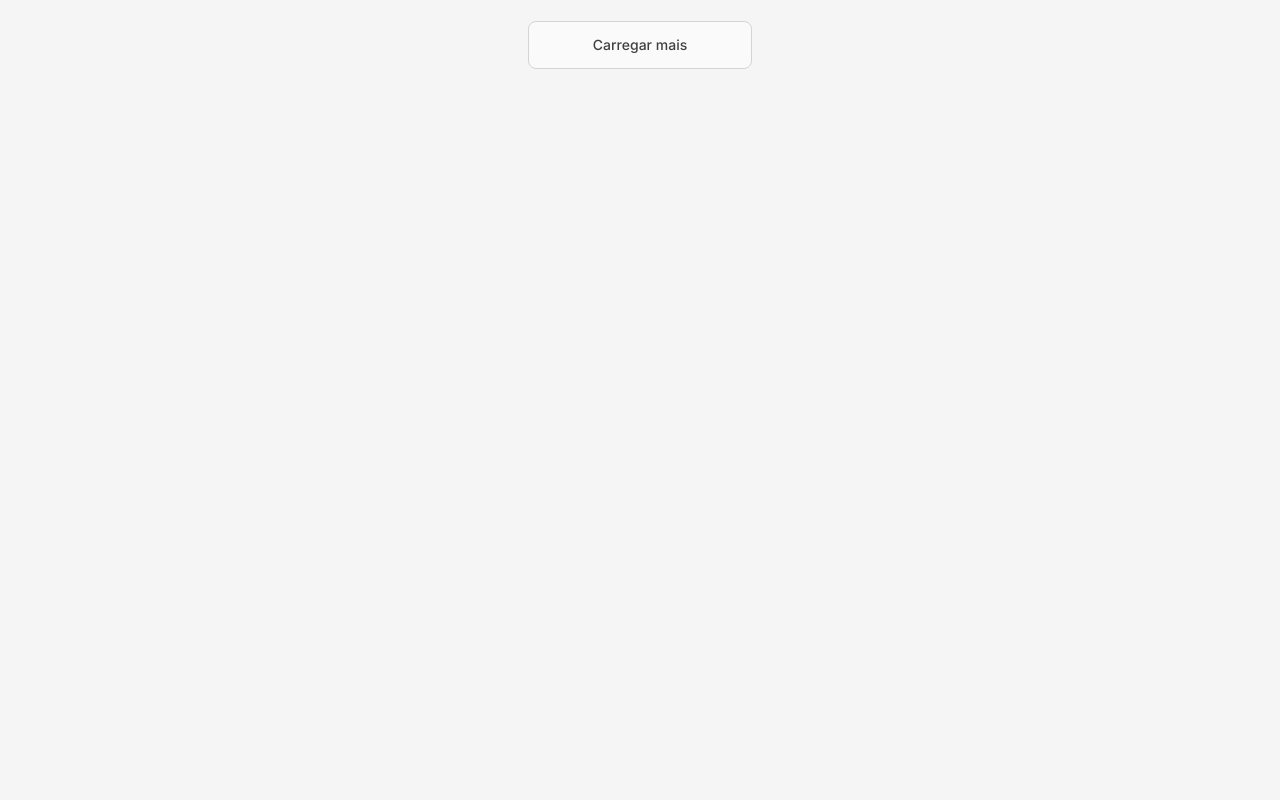
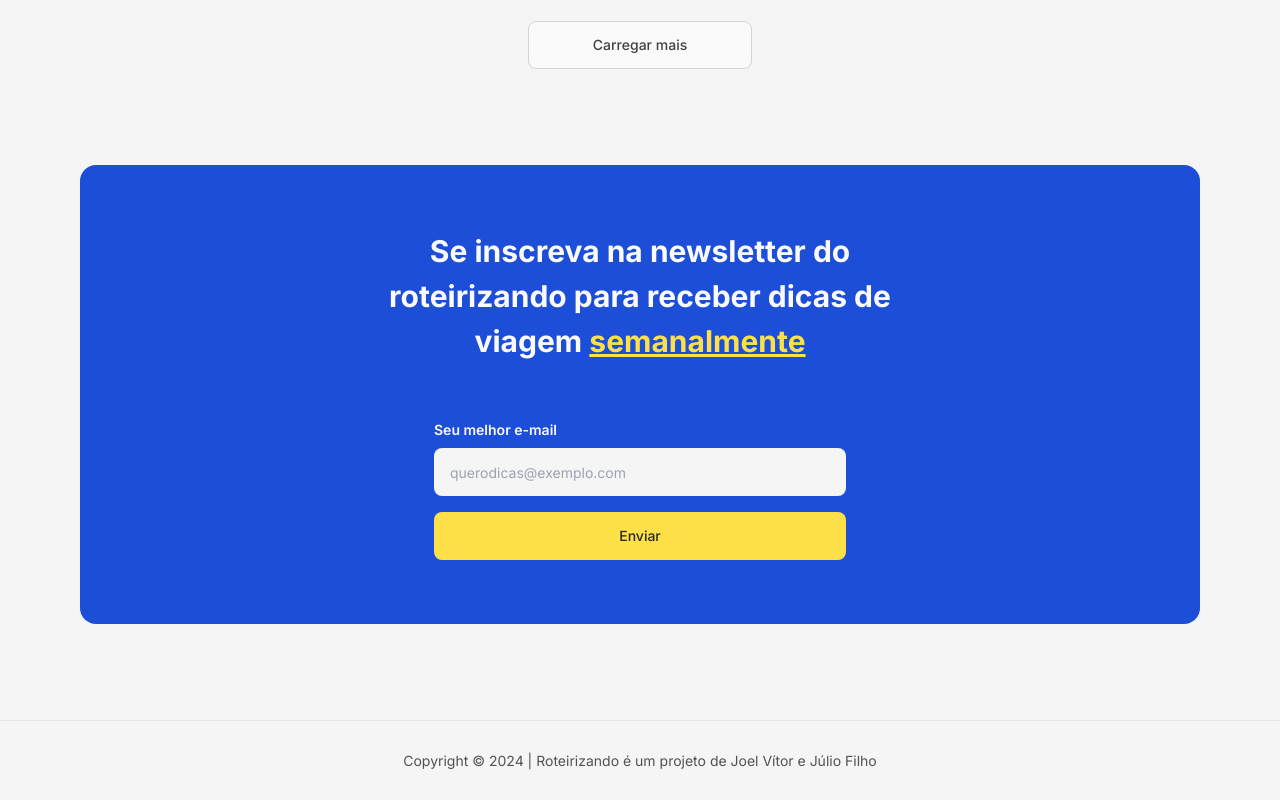
Before and after one commit to juliocpaiva/byron-trainee-projeto-final, a Next.js app in the folder packages/roteirizando/: page / in a window 1280 px wide. Shown: the part 1451-2251 px from the top of the page. Before the commit the page ends 1616 px from the top, so only its background shows below. Built offline with nearby package versions, Linux system fonts and the light colour scheme; no server answers.

Commit message:
feat: newsletter and footer

```diff
--- a/packages/roteirizando/src/app/layout.tsx
+++ b/packages/roteirizando/src/app/layout.tsx
@@ -1,6 +1,8 @@
 import type { Metadata } from "next";
 import { Inter } from "next/font/google";
 import "./globals.css";
+import { Navbar } from "@/components/navbar";
+import { Footer } from "@/components/footer";
 
 const inter = Inter({ subsets: ["latin"] });
 
@@ -17,7 +19,9 @@
   return (
     <html lang="en">
       <body className={inter.className}>
+        <Navbar />
         <div className="max-w-[1440px] my-0 mx-auto">{children}</div>
+        <Footer />
       </body>
     </html>
   );
--- a/packages/roteirizando/src/app/page.tsx
+++ b/packages/roteirizando/src/app/page.tsx
@@ -1,14 +1,13 @@
 import { HeroSection } from "@/components/hero-section";
 import { Itineraries } from "@/components/itineraries";
-import { Navbar } from "@/components/navbar";
+import { NewsletterSection } from "@/components/newsletter-section";
 
 export default function Home() {
   return (
     <>
-      <Navbar />
       <HeroSection />
       <Itineraries />
-      <div className="mt-24"></div>
+      <NewsletterSection />
     </>
   );
 }
--- a/packages/roteirizando/src/components/button.tsx
+++ b/packages/roteirizando/src/components/button.tsx
@@ -2,6 +2,7 @@
   variant: "CTA" | "primary" | "secondary";
   type: "button" | "anchor";
   children: React.ReactNode;
+  submit?: boolean;
   href?: string;
   onClick?: () => void;
   className?: string;
@@ -11,9 +12,12 @@
   return props.type === "button" ? (
     <button
       onClick={props.onClick}
+      type={props.submit ? "submit" : "button"}
       className={`${
         props.variant === "secondary"
           ? "bg-neutral-50 h-12 border-[1px] border-neutral-300 rounded-lg text-neutral-700 px-8 py-2 font-sans font-medium text-sm"
+          : props.variant === "primary"
+          ? "bg-yellow-300 h-12 rounded-lg text-neutral-800 font-medium text-sm px-8 py-2 font-sans"
           : null
       } ${props.className} hover:brightness-90 transition-all duration-200`}
     >
--- /dev/null
+++ b/packages/roteirizando/src/components/footer.tsx
@@ -0,0 +1,9 @@
+export const Footer = () => {
+  return (
+    <footer className="mt-14 md:mt-24 flex flex-row items-center justify-center h-20 px-6 md:px-20 border-t-[1px] border-neutral-200">
+      <p className="font-sans text-sm font-normal text-neutral-600 text-center">
+        Copyright © 2024 | Roteirizando é um projeto de Joel Vítor e Júlio Filho
+      </p>
+    </footer>
+  );
+};
--- /dev/null
+++ b/packages/roteirizando/src/components/newsletter-section.tsx
@@ -0,0 +1,41 @@
+import { Button } from "./button";
+
+export const NewsletterSection = () => {
+  return (
+    <div className="px-6 md:px-20 mt-14 md:mt-24" id="newsletter">
+      <div className="bg-blue-700 rounded-2xl flex flex-col items-center justify-start px-6 py-10 md:px-14 md:py-16 gap-10 md:gap-14">
+        <h1 className="text-neutral-50 font-sans font-bold text-2xl md:text-3xl leading-snug md:leading-normal text-center max-w-[570px]">
+          Se inscreva na newsletter do roteirizando para receber dicas de viagem{" "}
+          <span className="underline text-yellow-300">semanalmente</span>
+        </h1>
+
+        <form className="flex flex-col gap-4 w-full items-center">
+          <div className="flex flex-col gap-2 w-full md:w-[412px] items-start">
+            <label
+              htmlFor="email"
+              className="font-sans text-sm font-semibold text-neutral-50"
+            >
+              Seu melhor e-mail
+            </label>
+            <input
+              type="email"
+              placeholder="querodicas@exemplo.com"
+              name="email"
+              id="email"
+              required
+              className="rounded-lg px-4 py-2 w-full bg-neutral-100 text-neutral-500 font-sans font-normal text-sm h-12"
+            />
+          </div>
+          <Button
+            type="button"
+            submit
+            variant="primary"
+            className="w-full md:w-[412px]"
+          >
+            Enviar
+          </Button>
+        </form>
+      </div>
+    </div>
+  );
+};
```
